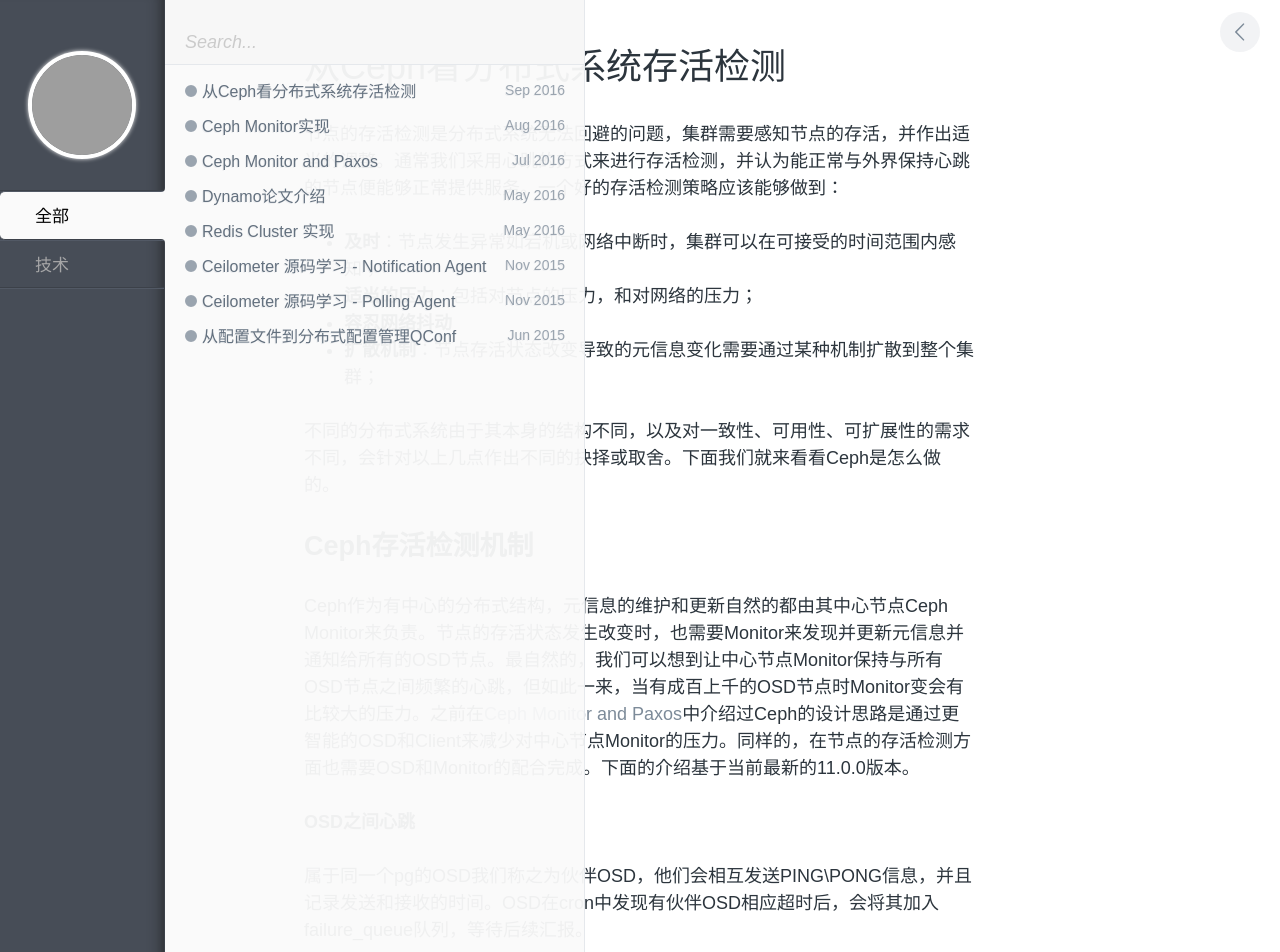
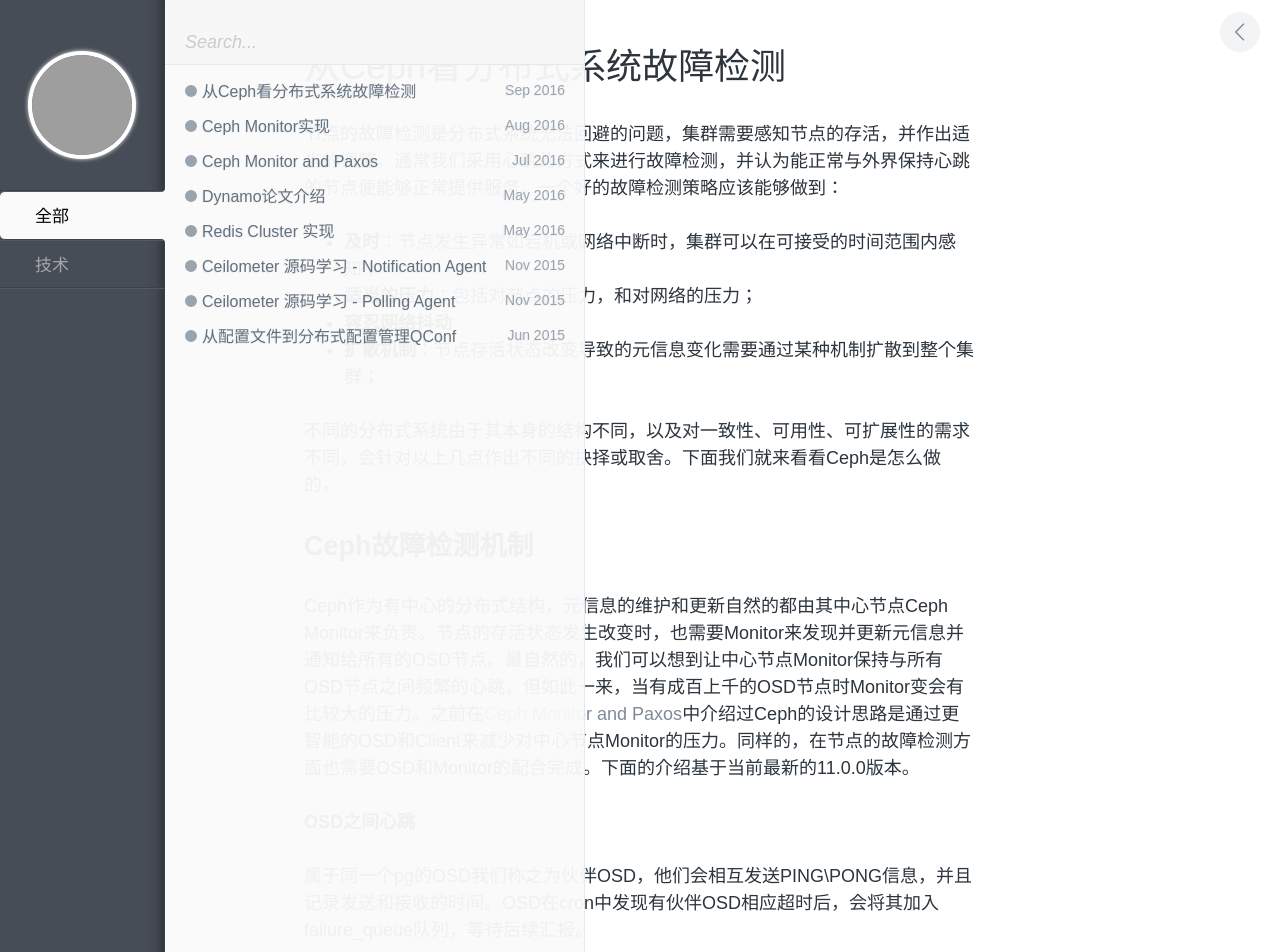
Before and after one commit to CatKang/catkang.github.io, a Jekyll site: the page built from _posts/tech/2016-09-23-ceph-failure-detection.md, in a window 1280 px wide. Shown: the top 952 px of the page. Built offline with Jekyll 4.4.1, drawn with Linux system fonts in a browser that asks for light colours; comment, search, counter and statistics services are not loaded; some of the changed text lies outside the part shown; grey boxes are pictures that could not be loaded.

Commit message:
update failure detection blog

```diff
--- a/_posts/tech/2016-09-23-ceph-failure-detection.md
+++ b/_posts/tech/2016-09-23-ceph-failure-detection.md
@@ -1,12 +1,12 @@
 ---
 layout: post
-title: 从Ceph看分布式系统存活检测
+title: 从Ceph看分布式系统故障检测
 category: 技术
-tags: [Ceph, Ceph Monitor, Source, 源码, 分布式系统, 存活检测, 心跳]
-keywords: Ceph, Ceph Monitor, Source, 源码, 分布式系统, 存活检测, 心跳
+tags: [Ceph, Ceph Monitor, Source, 源码, 分布式系统, 存活检测, 心跳, 故障检测]
+keywords: Ceph, Ceph Monitor, Source, 源码, 分布式系统, 存活检测, 心跳, 故障检测
 ---
 
-节点的存活检测是分布式系统无法回避的问题，集群需要感知节点的存活，并作出适当的调整。通常我们采用心跳的方式来进行存活检测，并认为能正常与外界保持心跳的节点便能够正常提供服务。一个好的存活检测策略应该能够做到：
+节点的故障检测是分布式系统无法回避的问题，集群需要感知节点的存活，并作出适当的调整。通常我们采用心跳的方式来进行故障检测，并认为能正常与外界保持心跳的节点便能够正常提供服务。一个好的故障检测策略应该能够做到：
 
 - **及时**：节点发生异常如宕机或网络中断时，集群可以在可接受的时间范围内感知；
 - **适当的压力**：包括对节点的压力，和对网络的压力；
@@ -17,9 +17,9 @@ keywords: Ceph, Ceph Monitor, Source, 源码, 分布式系统, 存活检测, 心
 
 
 
-## **Ceph存活检测机制**
+## **Ceph故障检测机制**
 
-Ceph作为有中心的分布式结构，元信息的维护和更新自然的都由其中心节点Ceph Monitor来负责。节点的存活状态发生改变时，也需要Monitor来发现并更新元信息并通知给所有的OSD节点。最自然的，我们可以想到让中心节点Monitor保持与所有OSD节点之间频繁的心跳，但如此一来，当有成百上千的OSD节点时Monitor变会有比较大的压力。之前在[Ceph Monitor and Paxos](http://catkang.github.io/2016/07/17/ceph-monitor-and-paxos.html)中介绍过Ceph的设计思路是通过更智能的OSD和Client来减少对中心节点Monitor的压力。同样的，在节点的存活检测方面也需要OSD和Monitor的配合完成。下面的介绍基于当前最新的11.0.0版本。
+Ceph作为有中心的分布式结构，元信息的维护和更新自然的都由其中心节点Ceph Monitor来负责。节点的存活状态发生改变时，也需要Monitor来发现并更新元信息并通知给所有的OSD节点。最自然的，我们可以想到让中心节点Monitor保持与所有OSD节点之间频繁的心跳，但如此一来，当有成百上千的OSD节点时Monitor变会有比较大的压力。之前在[Ceph Monitor and Paxos](http://catkang.github.io/2016/07/17/ceph-monitor-and-paxos.html)中介绍过Ceph的设计思路是通过更智能的OSD和Client来减少对中心节点Monitor的压力。同样的，在节点的故障检测方面也需要OSD和Monitor的配合完成。下面的介绍基于当前最新的11.0.0版本。
 
 
 
@@ -79,10 +79,10 @@ Ceph作为有中心的分布式结构，元信息的维护和更新自然的都
 
 ## **总结**
 
-可以看出，Ceph中可以通过伙伴OSD汇报失效节点和Monitor统计来自OSD的心跳两种方式发现OSD节点失效。回到在文章开头提到的一个合格的存活检测机制需要做到的几点，结合Ceph的实现方式来理解其设计思路。
+可以看出，Ceph中可以通过伙伴OSD汇报失效节点和Monitor统计来自OSD的心跳两种方式发现OSD节点失效。回到在文章开头提到的一个合格的故障检测机制需要做到的几点，结合Ceph的实现方式来理解其设计思路。
 
 - **及时**：伙伴OSD可以在秒级发现节点失效并汇报Monitor，并在几分钟内由Monitor将失效OSD下线。当然，由于Ceph对一致性的要求，这个过程中客户端写入会不可避免的被阻塞；
-- **适当的压力**：由于有伙伴OSD汇报机制，Monitor与OSD之间的心跳统计更像是一种保险措施，因此OSD向Monitor发送心跳的间隔可以长达600秒，Monitor的检测阈值也可以长达900秒。Ceph实际上市将存活检测过程中中心节点的压力分散到所有的OSD上，以此提高中心节点Monitor的可靠性，进而提高整个集群的可扩展性；
+- **适当的压力**：由于有伙伴OSD汇报机制，Monitor与OSD之间的心跳统计更像是一种保险措施，因此OSD向Monitor发送心跳的间隔可以长达600秒，Monitor的检测阈值也可以长达900秒。Ceph实际上是将故障检测过程中中心节点的压力分散到所有的OSD上，以此提高中心节点Monitor的可靠性，进而提高整个集群的可扩展性；
 - **容忍网络抖动**：Monitor收到OSD对其伙伴OSD的汇报后，并没有马上将目标OSD下线，而是周期性的等待几个条件：1，目标OSD的失效时间大于通过固定量osd_heartbeat_grace和历史网络条件动态确定的阈值；2，来自不同主机的汇报达到mon_osd_min_down_reporters。3，满足前两个条件前失效汇报没有被源OSD取消。
 - **扩散**：作为中心节点的Monitor并没有在更新OSDMap后尝试广播通知所有的OSD和Client，而是惰性的等待OSD和Client来获取。以此来减少Monitor压力并简化交互逻辑。
 
```
